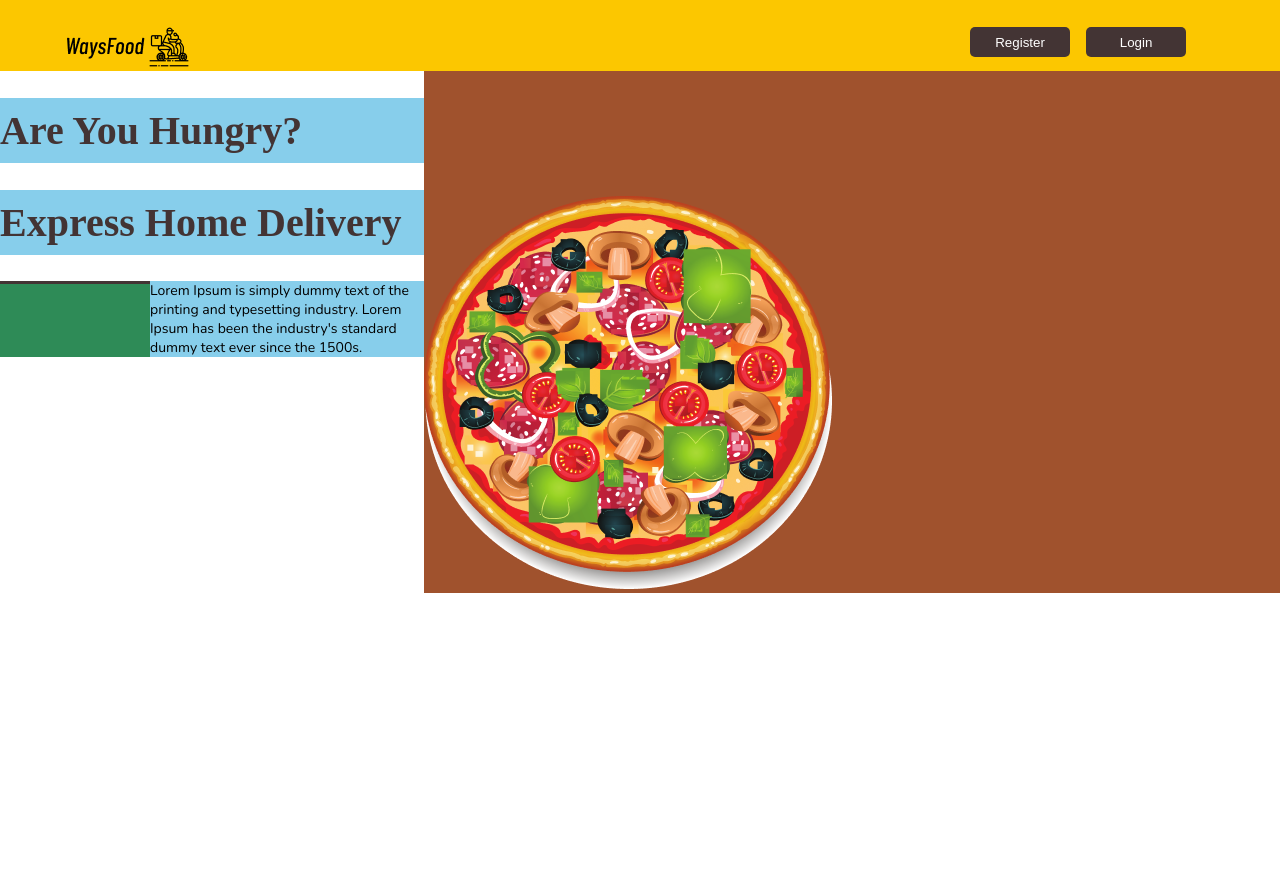
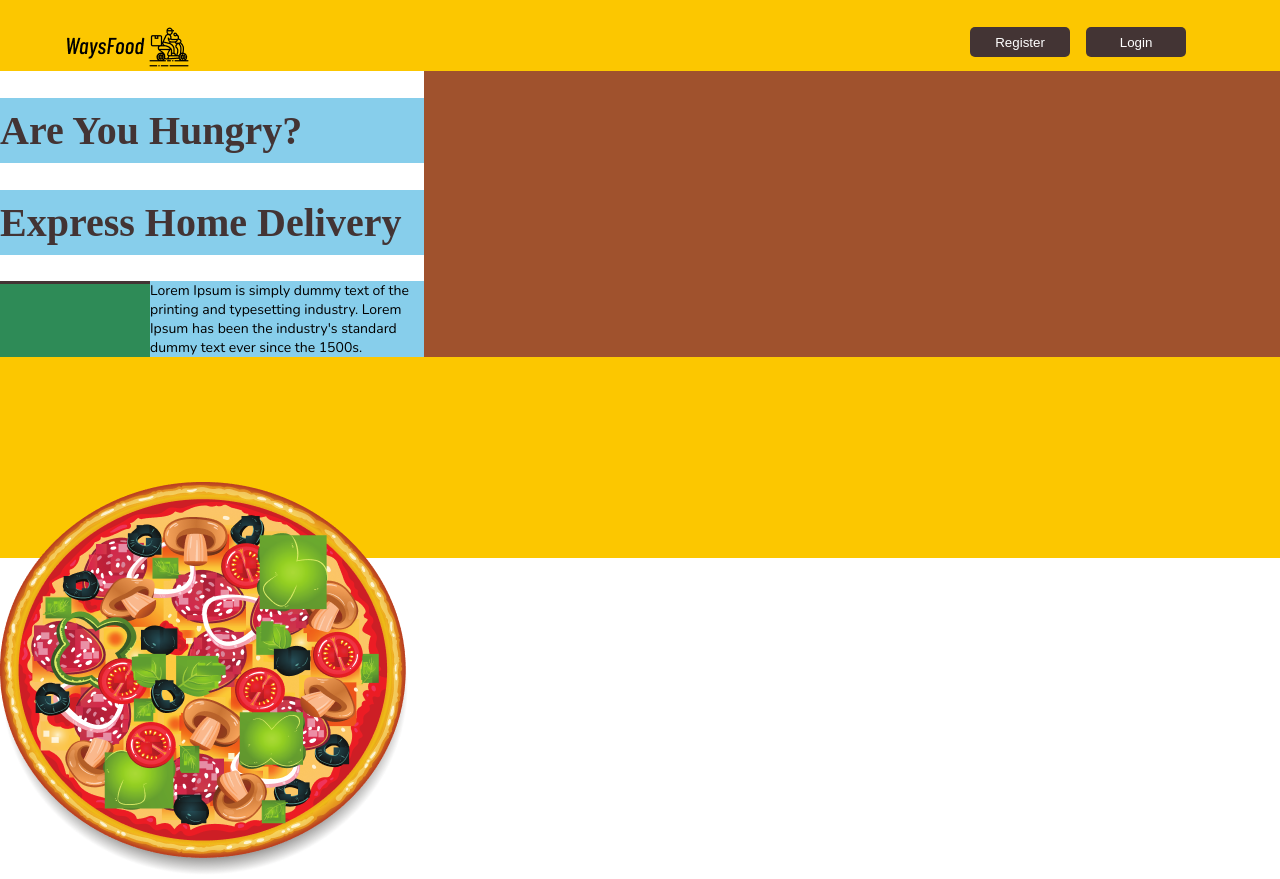
Before and after one commit to rizaruved/waysfood, a React (Create React App) app: page / in a window 1280 px wide. Before the commit the page ends 800 px from the top, so only its background shows below. Built offline with nearby package versions, Linux system fonts and the light colour scheme; a web font is replaced by a local one.

Commit message:
/ ‘src/pages/Home.jsx’

```diff
--- a/src/pages/Home.jsx
+++ b/src/pages/Home.jsx
@@ -26,10 +26,8 @@ function Home() {
                 </div>
               </div>
             </div>
-            <div className="mainImage">
-              <img src={pizza} alt="pizza-image"/>
-            </div>
           </div>
+        <img src={pizza} alt="pizza-image" className="mainImage"/>
       </div>
     );
   }
```
